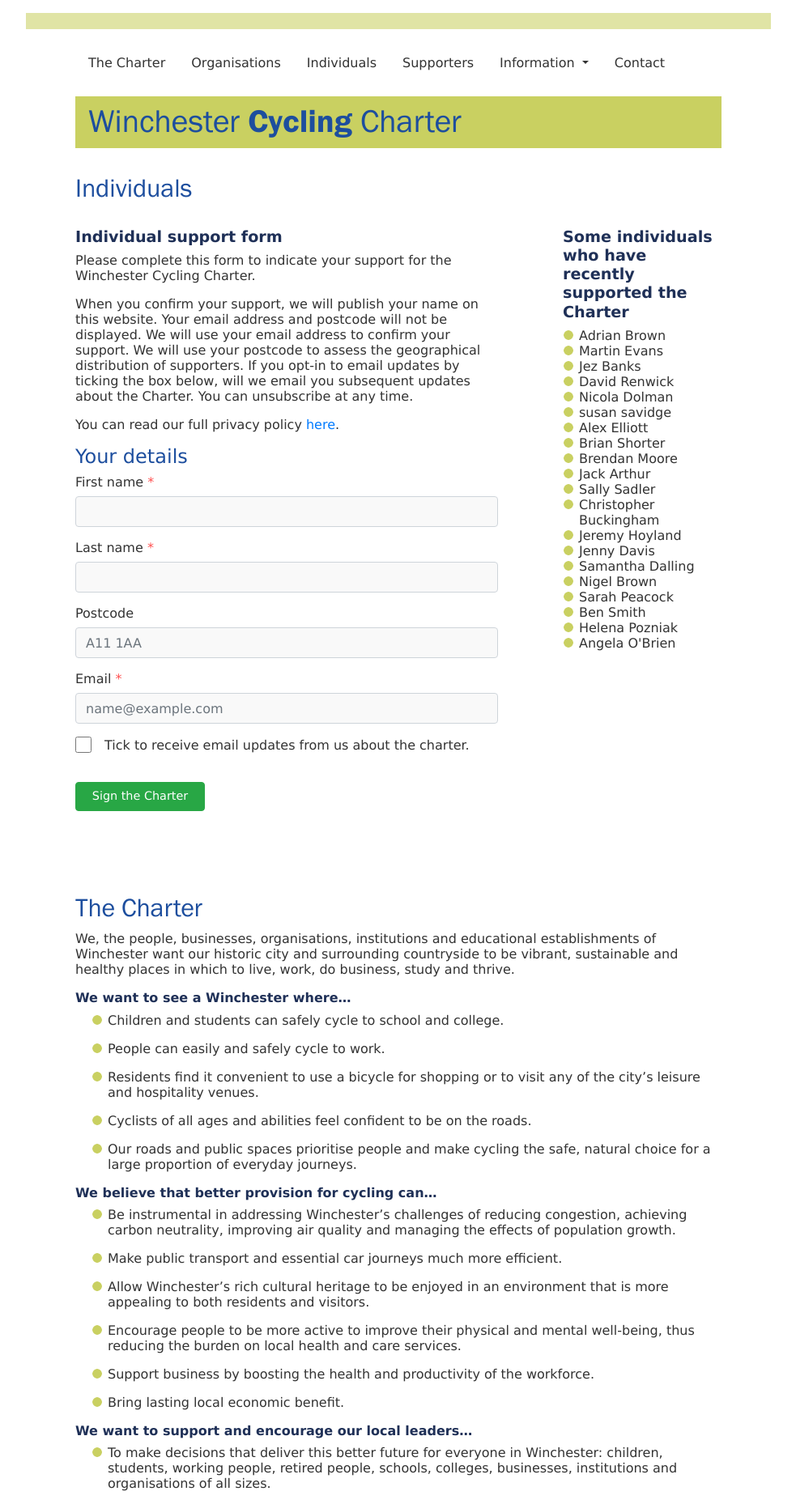
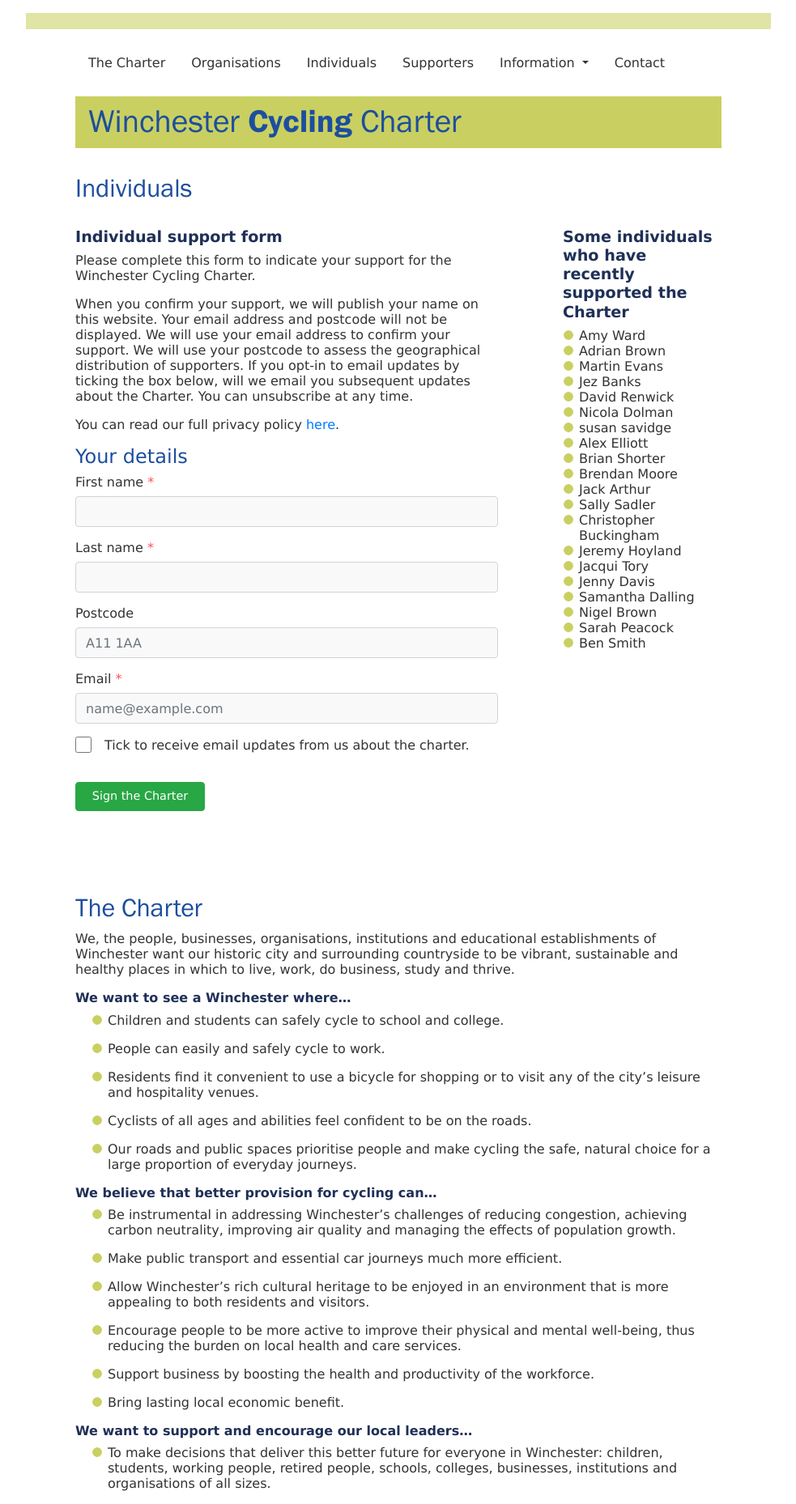
Before and after one commit to winchestercyclingcharter/winchestercyclingcharter.github.io, a Jekyll site: the page built from ind-page.md, in a window 1280 px wide. Shown: the whole page at 81% size, without its empty margins (148-1131 px from the left). Built offline with Jekyll 4.4.1, drawn with Linux system fonts in a browser that asks for light colours; nearby versions of some CDN libraries.

Commit message:
Update people.yml

```diff
--- a/_data/people.yml
+++ b/_data/people.yml
@@ -227,3 +227,5 @@ people:
 - { lastname: Banks, firstname: Jez, dt: 20210226-204211-609937 }
 - { lastname: Evans, firstname: Martin, dt: 20210226-204354-983581 }
 - { lastname: Brown , firstname: Adrian , dt: 20210226-210800-459690 }
+- { lastname: Tory, firstname: Jacqui, dt: 20210225-072524-116166 }
+- { lastname: Ward, firstname: Amy, dt: 20210227-093830-193547 }
```
